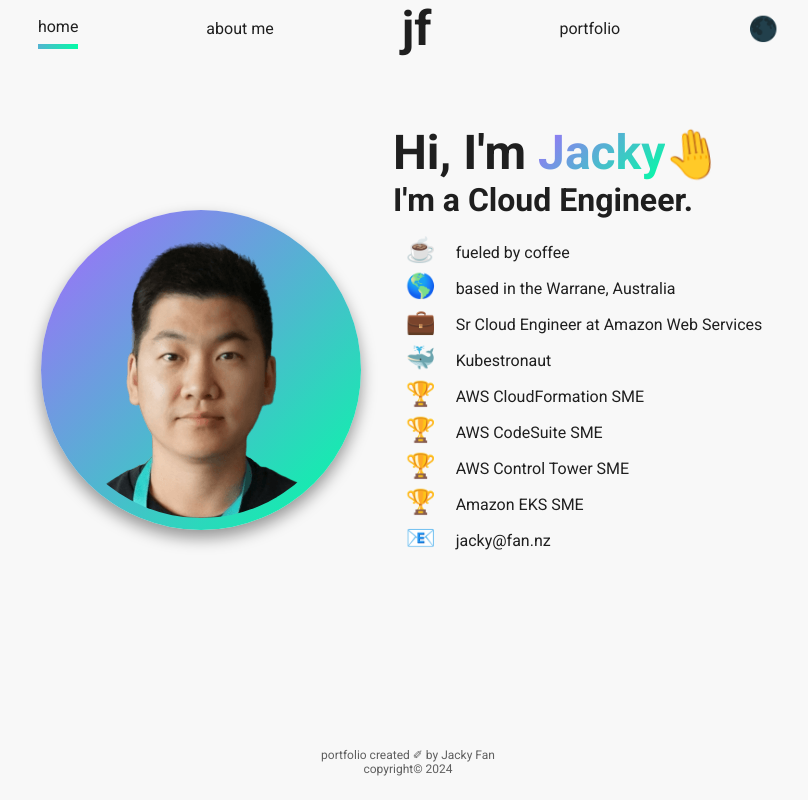
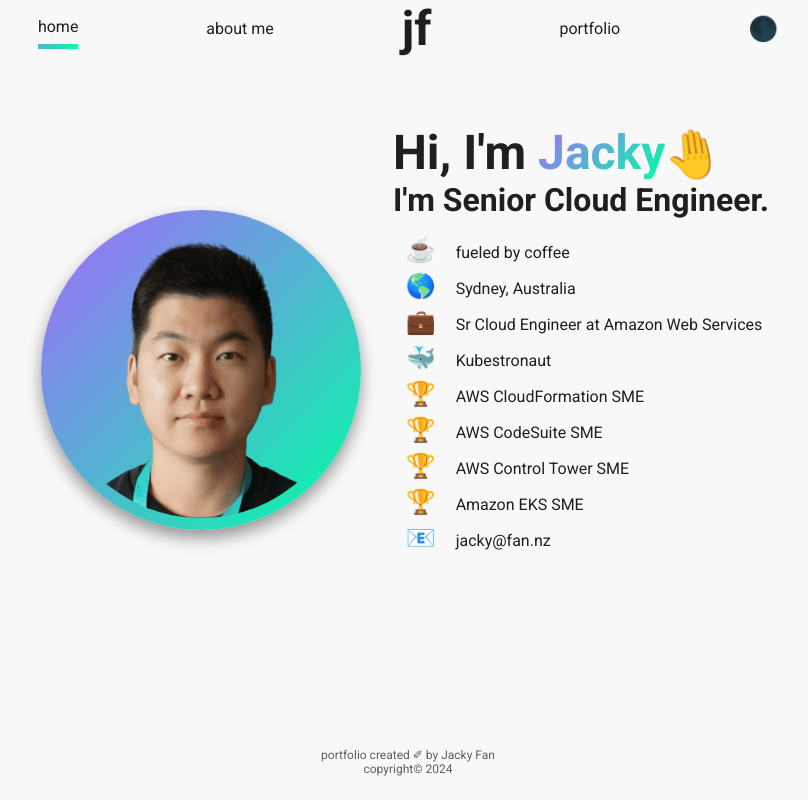
Before and after one commit to RJF-TRUST/rjf-trust.github.io, a React (Create React App) app: page / in a window 1280 px wide. Shown: the whole page, without its empty margins (232-1040 px from the left). Built offline with nearby package versions, Linux system fonts and the light colour scheme; the HTML template or start-up script is replaced by a standard one.

Commit message:
Update title to senior cloud engineer and location to sydney, australia

```diff
--- a/src/info/Info.js
+++ b/src/info/Info.js
@@ -29,7 +29,7 @@
     firstName: "Jacky",
     lastName: "Fan",
     initials: "jf", // the example uses first and last, but feel free to use three or more if you like.
-    position: "a Cloud Engineer",
+    position: "Senior Cloud Engineer",
     selfPortrait: self, // don't change this unless you want to name your self-portrait in the "img" folder something else!
     gradient: `-webkit-linear-gradient(135deg, ${colors})`, // don't change this either
     baseColor: colors[0],
@@ -40,7 +40,7 @@
         },
         {
             emoji: '🌎',
-            text: 'based in the Warrane, Australia'
+            text: 'Sydney, Australia'
         },
         {
             emoji: "💼",
```
